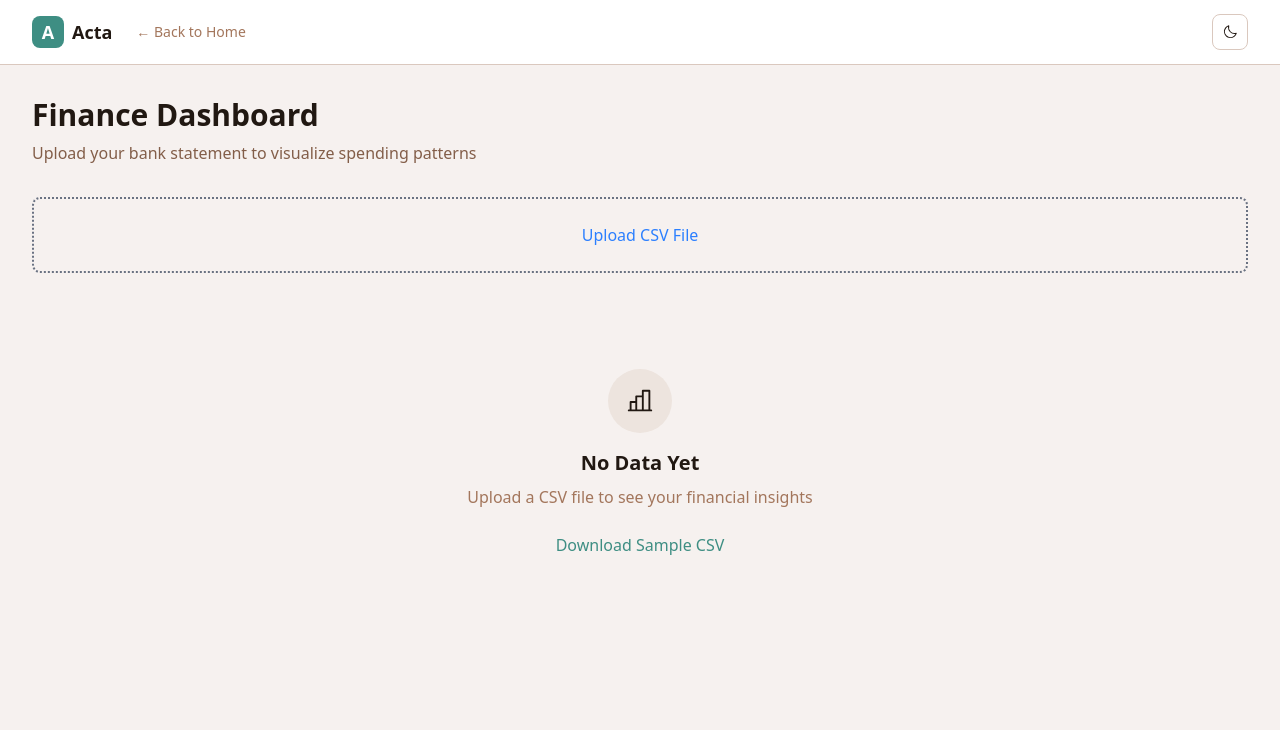
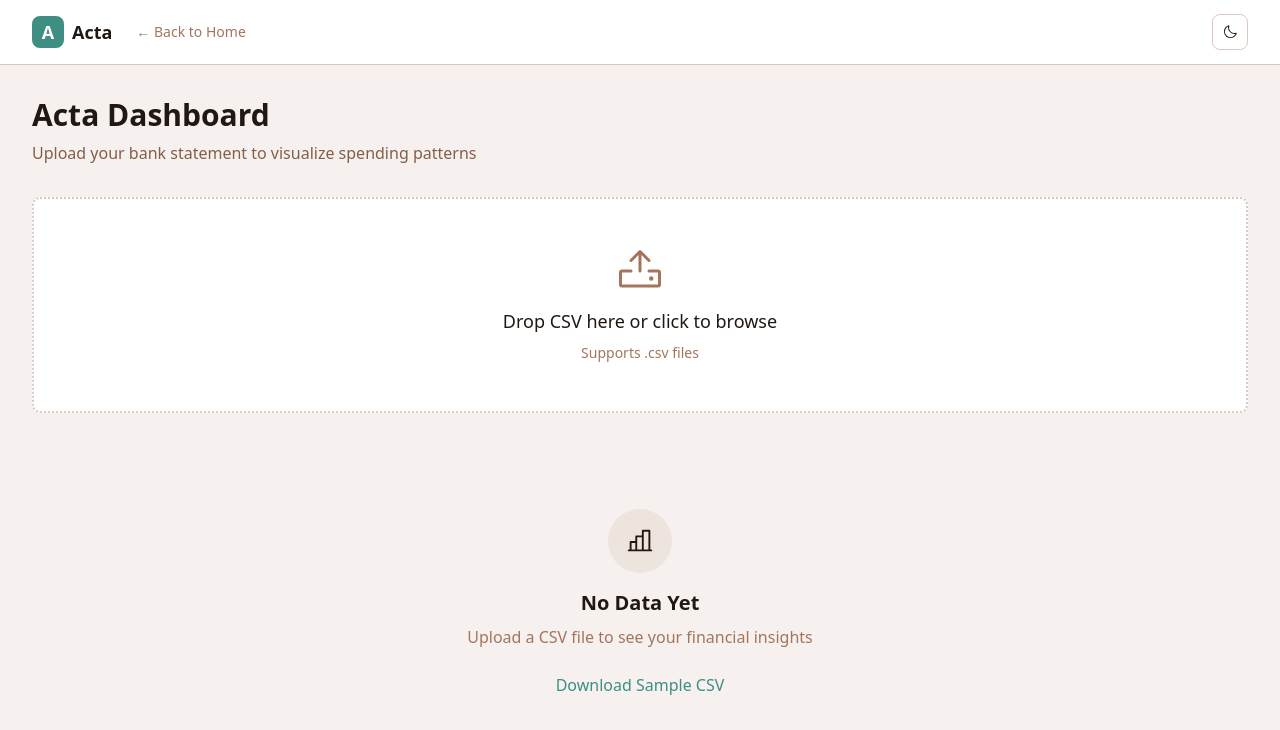
Before and after one commit to uttam-on-git/acta, a Next.js app: page /dashboard in a window 1280 px wide. Shown: the top 730 px of the page. Built offline with nearby package versions, Linux system fonts and the light colour scheme.

Commit message:
feat:add drag n drop csv file

```diff
--- a/app/dashboard/page.js
+++ b/app/dashboard/page.js
@@ -119,7 +119,7 @@ export default function Dashboard() {
     <div className="max-w-7xl mx-auto px-4 sm:px-6 lg:px-8">
       <section className="mb-8">
         <h1 className="text-3xl font-bold text-foreground mb-2">
-          Finance Dashboard
+          Acta Dashboard
         </h1>
         <p className="text-foreground-secondary">
           Upload your bank statement to visualize spending patterns
--- a/components/FileUpload.js
+++ b/components/FileUpload.js
@@ -1,16 +1,20 @@
 "use client";
 import { useState } from "react";
 import Papa from "papaparse";
+import { CheckCircleIcon, CircleNotchIcon, UploadIcon, WarningCircleIcon } from "@phosphor-icons/react";
 
 export default function FileUpload({ onDataParsed }) {
   const [loading, setLoading] = useState(false);
+  const [isDragging, setIsDragging] = useState(false);
+  const [error, setError] = useState(null);
+  const [success, setSuccess] = useState(false);
 
-  const handleFileChange = (e) => {
-    const file = e.target.files[0];
+  const parseFile = (file) => {
     if (!file) return;
     console.log("file selected: ", file);
 
     setLoading(true);
+    setError(null);
     Papa.parse(file, {
       header: true,
       skipEmptyLines: true,
@@ -18,27 +22,102 @@ export default function FileUpload({ onDataParsed }) {
         console.log(results.data);
         onDataParsed(results.data);
         setLoading(false);
+        setSuccess(true);
+        //hide after 2 sec
+        setTimeout(() => setSuccess(false), 2000);
       },
       error: (error) => {
         console.log("Parse error ", error);
+        setError("Failed to parse CSV. Please check the file format.");
         setLoading(false);
       },
     });
   };
+
+  const handleFileChange = (e) => {
+    const file = e.target.files[0];
+    if (!file) return;
+    parseFile(file);
+  };
+
+  const handleDragOver = (e) => {
+    e.preventDefault();
+    setIsDragging(true);
+  };
+
+  const handleDragLeave = (e) => {
+    e.preventDefault();
+    setIsDragging(false);
+  };
+
+  const handleDrop = (e) => {
+    e.preventDefault();
+    setIsDragging(false);
+
+    const file = e.dataTransfer.files[0];
+    if (!file) return;
+
+    if (!file.name.endsWith(".csv")) {
+      setError("Please upload a CSV file");
+      return;
+    }
+
+    console.log("file dropped: ", file);
+    parseFile(file);
+  };
+
   return (
-    <div className="border-2 border-gray-500 border-dotted rounded-lg p-6 text-center">
+  <div
+    className={`
+      border-2 border-dotted rounded-lg p-12 text-center
+      transition-all duration-200
+      ${isDragging ? 'border-primary bg-accent scale-105' : 'border-border bg-surface'}
+      ${error ? 'border-danger' : ''}
+    `}
+    onDragOver={handleDragOver}
+    onDragLeave={handleDragLeave}
+    onDrop={handleDrop}
+  >
     <input
       type="file"
       accept=".csv"
       onChange={handleFileChange}
       id="file-upload"
       className="hidden"
+      disabled={loading}
     />
+
     <label
       htmlFor="file-upload"
-        className={`cursor-pointer ${loading ? "text-gray-600" : "text-blue-500 hover:text-blue-700"}`}
+      className="cursor-pointer"
     >
-        { loading ? "parsing..." : "Upload CSV File"}
+      <div className="flex flex-col items-center gap-3">
+        {loading && <CircleNotchIcon className="w-12 h-12 text-primary animate-spin" />}
+        {success && <CheckCircleIcon className="w-12 h-12 text-success" />}
+        {error && <WarningCircleIcon className="w-12 h-12 text-danger" />}
+        {!loading && !success && !error && <UploadIcon className="w-12 h-12 text-muted" />}
+
+        <div>
+          <p className="text-lg font-medium text-foreground">
+            {loading && "Parsing your file..."}
+            {success && "Upload successful!"}
+            {error && "Upload failed"}
+            {!loading && !success && !error && "Drop CSV here or click to browse"}
+          </p>
+
+          {!loading && !success && !error && (
+            <p className="text-sm text-muted mt-2">
+              Supports .csv files
+            </p>
+          )}
+
+          {error && (
+            <p className="text-sm text-danger mt-2">
+              {error}
+            </p>
+          )}
+        </div>
+      </div>
     </label>
   </div>
 );
```
Lines whose indentation alone changed are shown as unchanged.
